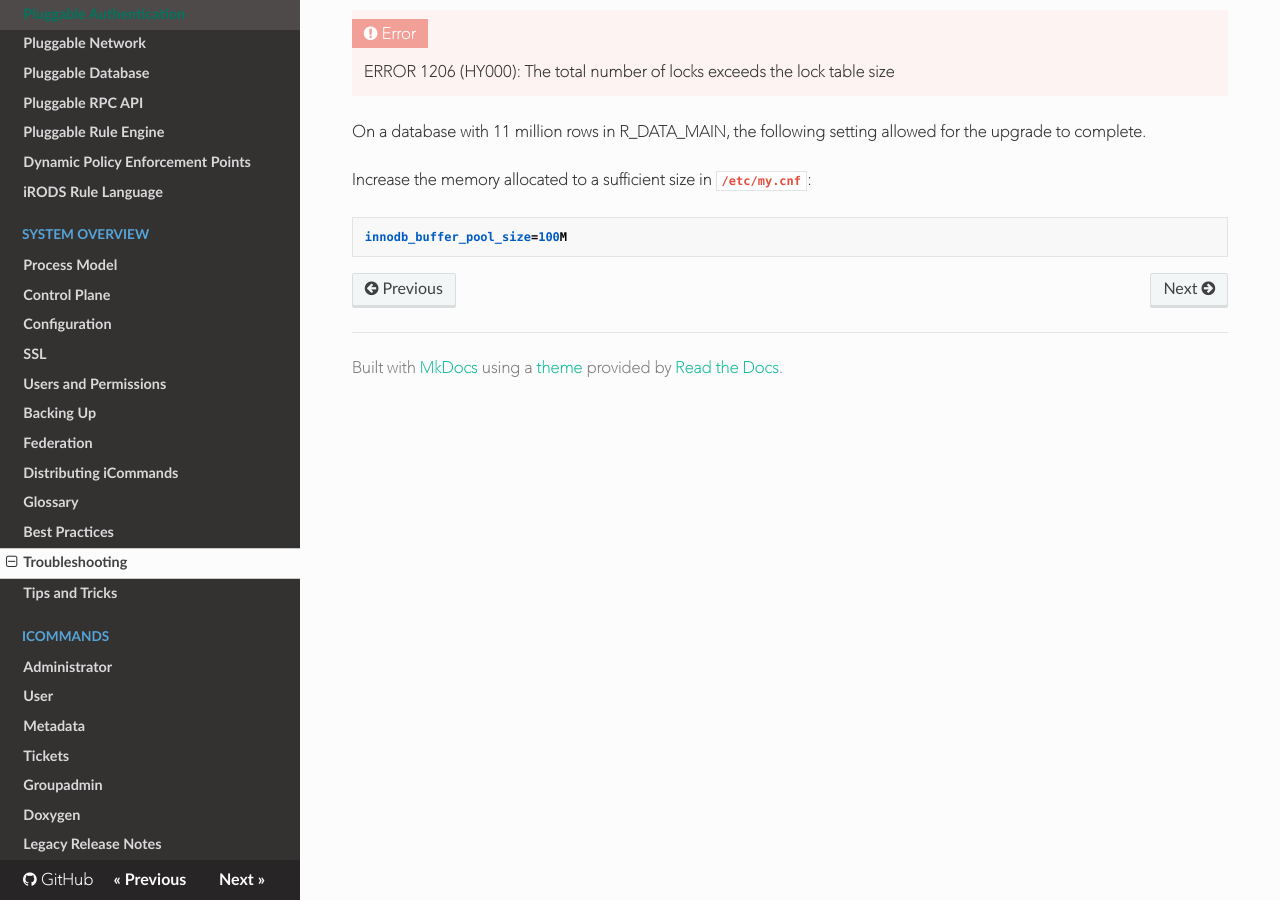
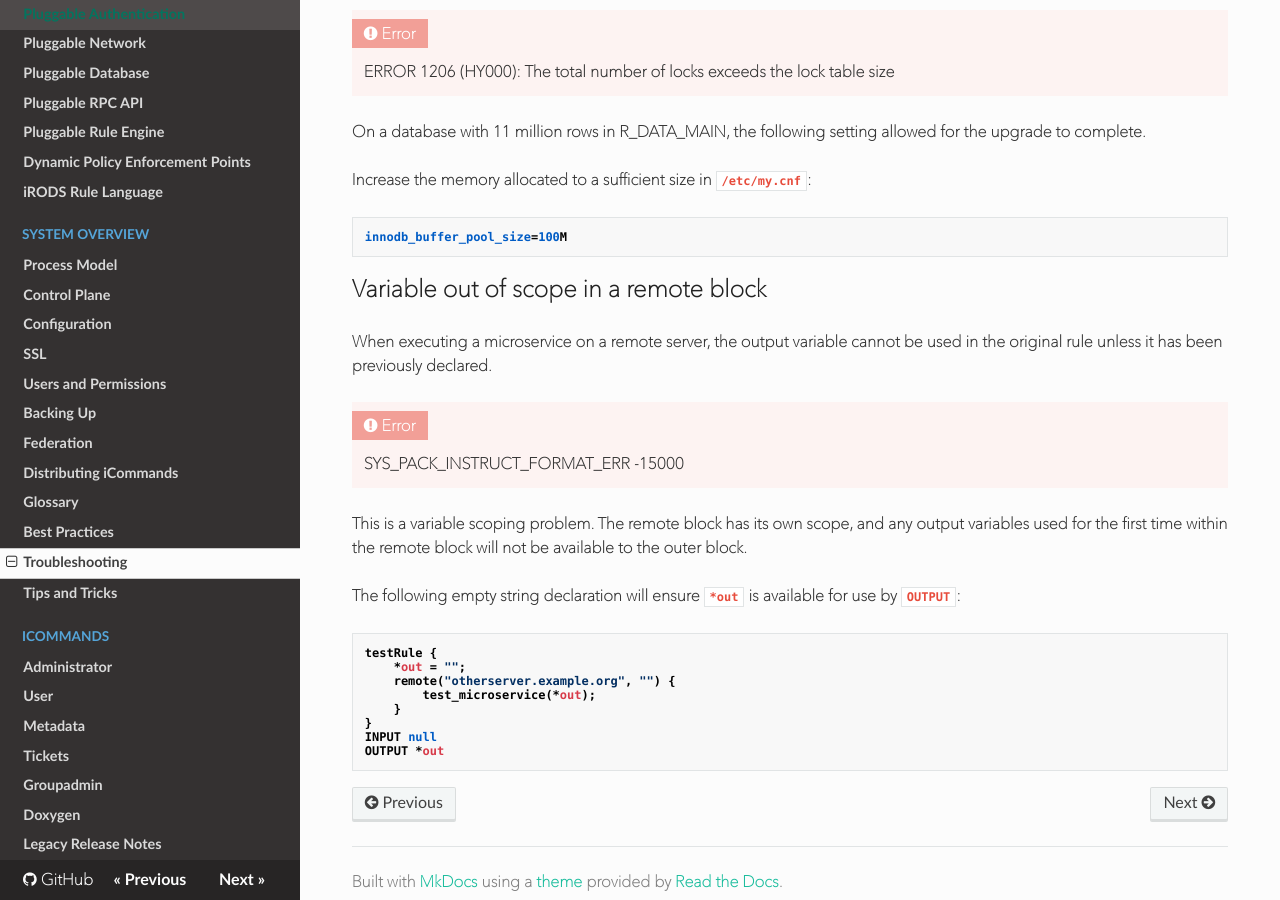
Before and after one commit to irods/irods_docs, an MkDocs documentation site: the page built from docs/system_overview/troubleshooting.md, in a window 1280 px wide and 900 px high, scrolled down 6721 px. Built offline with MkDocs 1.6.1, drawn with Linux system fonts in a browser that asks for light colours; nearby versions of some CDN libraries; old or Windows-style settings are respelled for this version of MkDocs.

Commit message:
[irods/irods#3448] add scoping information about remote block

````diff
--- a/docs/system_overview/troubleshooting.md
+++ b/docs/system_overview/troubleshooting.md
@@ -249,3 +249,25 @@ Increase the memory allocated to a sufficient size in `/etc/my.cnf`:
 ```
 innodb_buffer_pool_size=100M
 ```
+
+## Variable out of scope in a remote block
+
+When executing a microservice on a remote server, the output variable cannot be used in the original rule unless it has been previously declared.
+
+!!! ERROR
+    SYS_PACK_INSTRUCT_FORMAT_ERR -15000
+
+This is a variable scoping problem.  The remote block has its own scope, and any output variables used for the first time within the remote block will not be available to the outer block.
+
+The following empty string declaration will ensure `*out` is available for use by `OUTPUT`:
+
+```
+testRule {
+    *out = "";
+    remote("otherserver.example.org", "") {
+        test_microservice(*out);
+    }
+}
+INPUT null
+OUTPUT *out
+```
````
